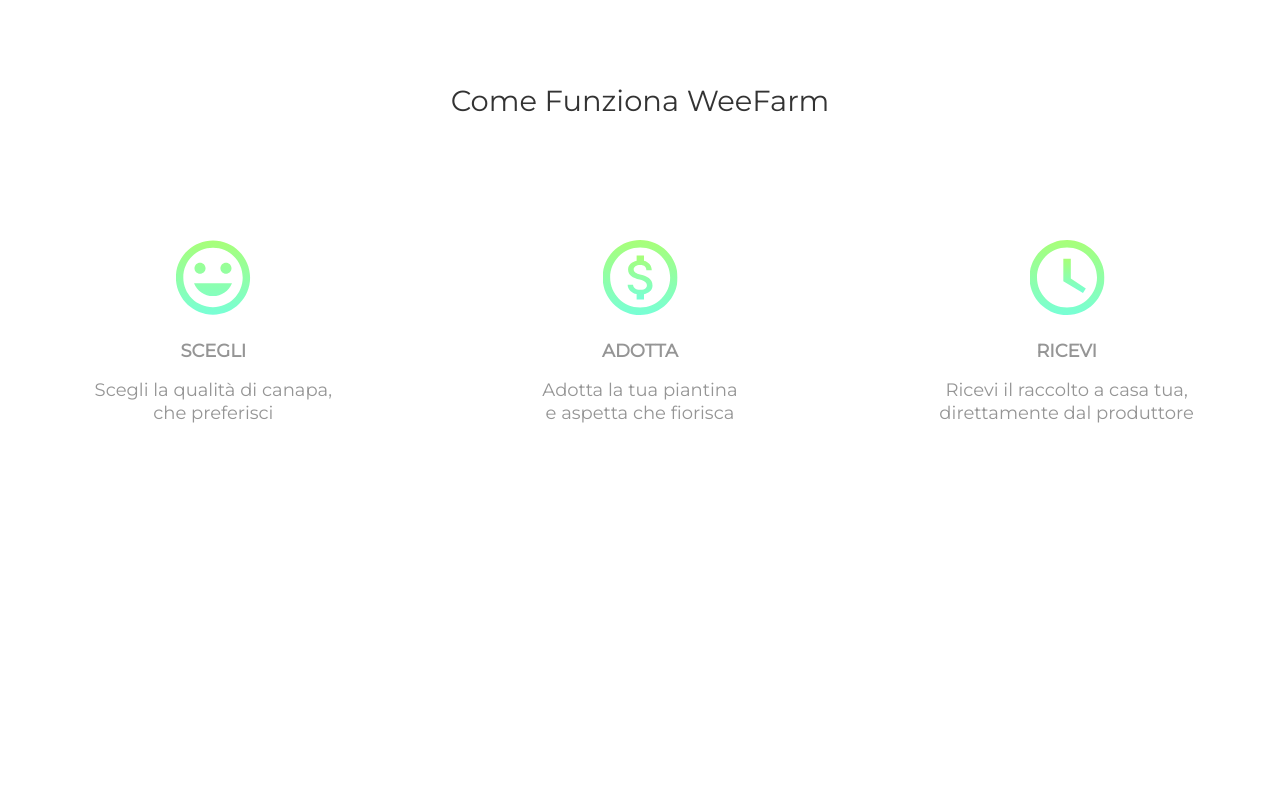
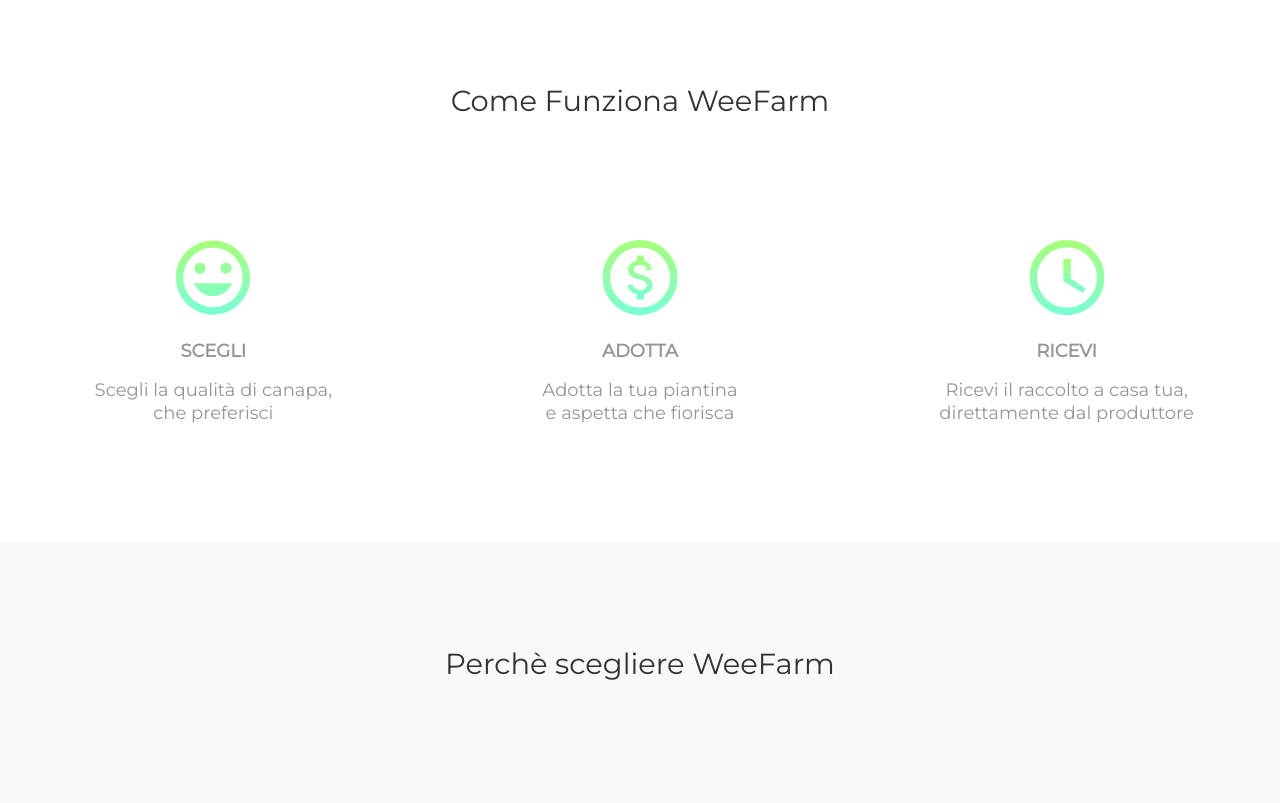
Before and after one commit to scar1997/WeeFarm_LandingPage, a plain HTML site: page index.html in a window 1280 px wide. Shown: the part 822-1625 px from the top of the page. Before the commit the page ends 1263 px from the top, so only its background shows below. Drawn offline with nearby package versions, Linux system fonts and the light colour scheme.

Commit message:
14/11/2018 final commit

```diff
--- a/index.html
+++ b/index.html
@@ -52,8 +52,8 @@
     </div>
   </header>
 
-<!--COME FUNZIONA-->
-  <div class="container-fluid section1">
+<!--SECTIION1: COME FUNZIONA-->
+  <div class="container-fluid section1 pb_100">
     <div class="row pt_100 pb_100">
       <div class="col-md">
         <p class="txt_h2 text-center section_title_txt">Come Funziona WeeFarm</p>
@@ -77,6 +77,14 @@
       </div>
     </div>
   </div>
+<!--SECTION2: PERCHE' SCEGLIERE WEEFARM-->
+  <div class="container-fluid section2">
+    <div class="row pt_100 pb_100">
+      <div class="col-md">
+        <p class="txt_h2 text-center section_title_txt">Perchè scegliere WeeFarm</p>
+      </div>
+    </div>
+  </div>
 
   <script src="https://code.jquery.com/jquery-3.3.1.slim.min.js" integrity="sha384-q8i/X+965DzO0rT7abK41JStQIAqVgRVzpbzo5smXKp4YfRvH+8abtTE1Pi6jizo" crossorigin="anonymous"></script>
   <script src="https://cdnjs.cloudflare.com/ajax/libs/popper.js/1.14.3/umd/popper.min.js" integrity="sha384-ZMP7rVo3mIykV+2+9J3UJ46jBk0WLaUAdn689aCwoqbBJiSnjAK/l8WvCWPIPm49" crossorigin="anonymous"></script>
--- a/src/css/style.css
+++ b/src/css/style.css
@@ -122,3 +122,8 @@ html{
 .icon_size{
   height: 75px;
 }
+
+.section2{
+    /*background-image: linear-gradient(141deg, #A4FF7F 51%, #7BFFD0 75%);*/
+    background-color: #f7f8fa;
+}
```
